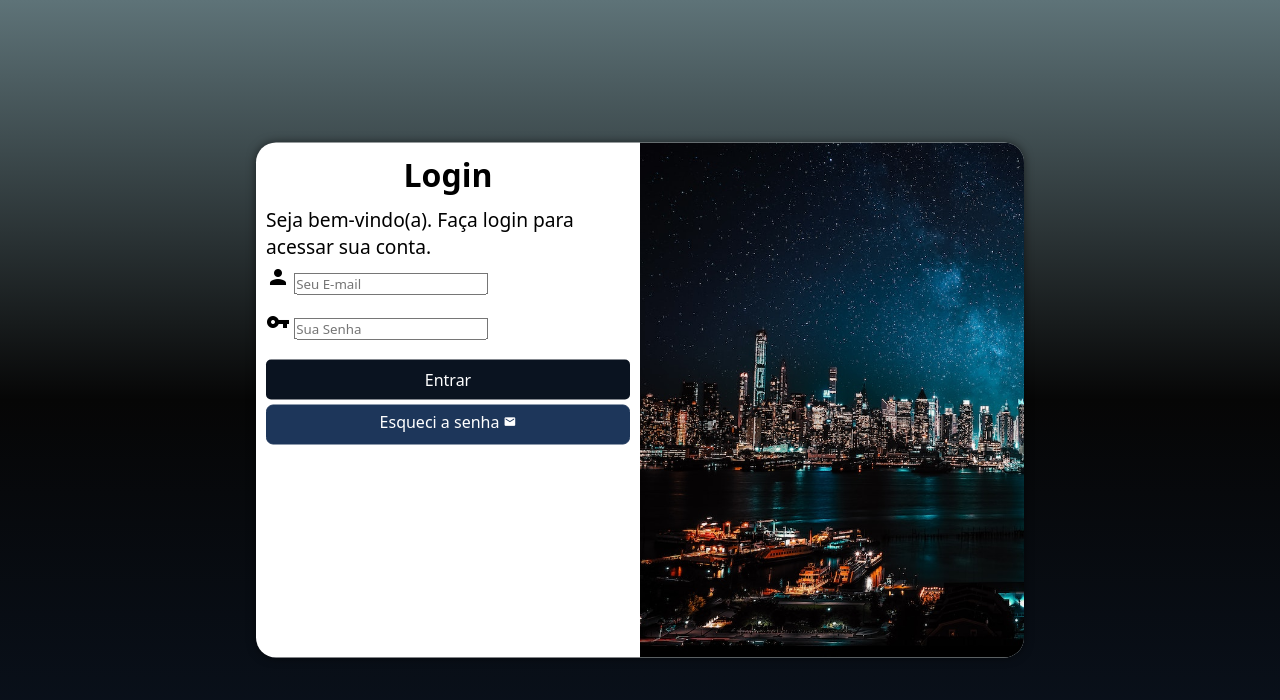
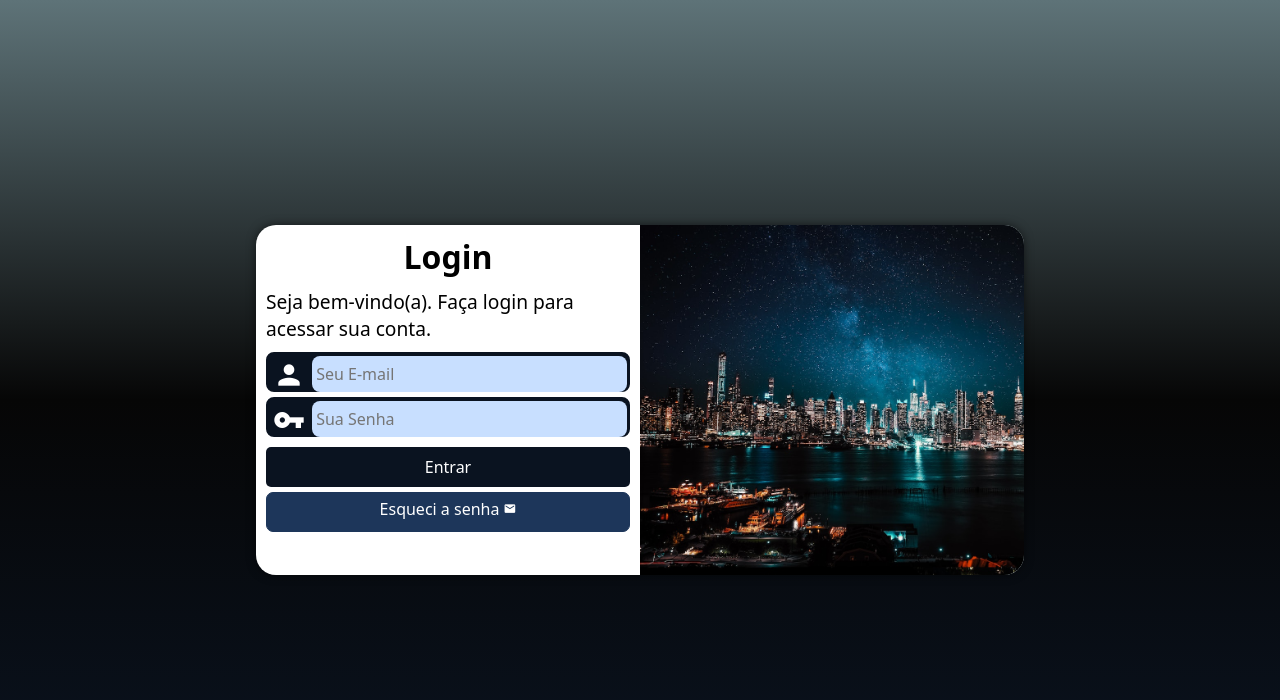
Before and after one commit to alramosf/projeto-login, a plain HTML site: page index.html in a window 1280 px wide. Drawn offline with Linux system fonts and the light colour scheme.

Commit message:
login screen finished

```diff
--- a/estilos/media-query.css
+++ b/estilos/media-query.css
@@ -8,13 +8,14 @@
 1201px and more — Extra large screens, TV.
 */
 
-@media screen and (min-width: 768px) and (max-width: 992px) {
+@media screen and (min-width: 768px) and (max-width: 992px) /*Configuração para tablet*/{
 
     body{
         background-image: linear-gradient(to top, #0A1320, #060606, #5E7378);
     }
     section#login{
         width: 80vw;
+        height: 300px;
     }
 
     section#login > div#imagem {
@@ -38,6 +39,7 @@
 
     section#login{
         width: 768px;
+        height: 350px;
     }
 
     section#login > div#imagem {
@@ -56,5 +58,6 @@
 
     div#forms > p {
         font-size: 1.2em;
+        margin: 10px 0px;
     }
 }
--- a/estilos/style.css
+++ b/estilos/style.css
@@ -35,7 +35,7 @@ section#login{
     position: absolute;
     top: 50%;
     left: 50%;
-    transform: translate(-50%, -50%);
+
     overflow: hidden; /*TUDO QUE ESTIVER FORA DA BORDA FICA ESCONDIDO*/
 
 
@@ -47,6 +47,7 @@ section#login{
 
     transition: width 0.2s, height 0.2s;
     transition-timing-function: ease;
+    transform: translate(-50%, -50%);
 }
 
 section#login > div#imagem{
@@ -75,16 +76,41 @@ div#forms > p {
 }
 
 form > div.campo{
-    /*background-color: #0A1320;*/
+    background-color: #0A1320;
+    border: 2px solid #0A1320;
     width: 100%;
     display: block;
     height: 40px;
-    border-radius: 5px;
+    border-radius: 8px;
     margin: 5px 0px;
 }
 
 form label{
     display: none;
+}
+
+div.campo > span {
+    color: white;
+    font-size: 2em;
+    width: 40px;
+    padding: 5px;
+}
+
+div.campo > input{
+    background-color: #c8dfff;
+    font-size: 1em;
+    width: calc(100% - 45px);
+    height: 100%;
+    border: 0px;
+    border-radius: 8px;
+    padding: 4px;
+    transform: translateY(-11px); /*Sempre fazer como a ultima linha*/
+
+}
+
+div.campo > input:focus-within{
+    background-color: white;
+    border: none;
 }
 
 form > input[type=submit]{
--- a/index.html
+++ b/index.html
@@ -21,12 +21,12 @@
                 <form action="login.php" method="post" autocomplete="on">
                     <div class="campo">
                         <span class="material-icons">person</span>
-                        <input type="email" name="login" id="ilogin" required placeholder="Seu E-mail" autocomplete="email" maxlength="30" size="19">
+                        <input type="email" name="login" id="ilogin" required placeholder="Seu E-mail" autocomplete="email" maxlength="30">
                         <label for="ilogin">Login</label>
                     </div>
                     <div class="campo">
                         <span class="material-icons">vpn_key</span>
-                        <input type="password" name="senha" id="isenha" placeholder="Sua Senha" autocomplete="current-password" required minlength="8" maxlength="32" size="19">
+                        <input type="password" name="senha" id="isenha" placeholder="Sua Senha" autocomplete="current-password" required minlength="8" maxlength="32">
                         <label for="isenha">Senha</label>
                     </div>
                     <input type="submit" value="Entrar">
```
